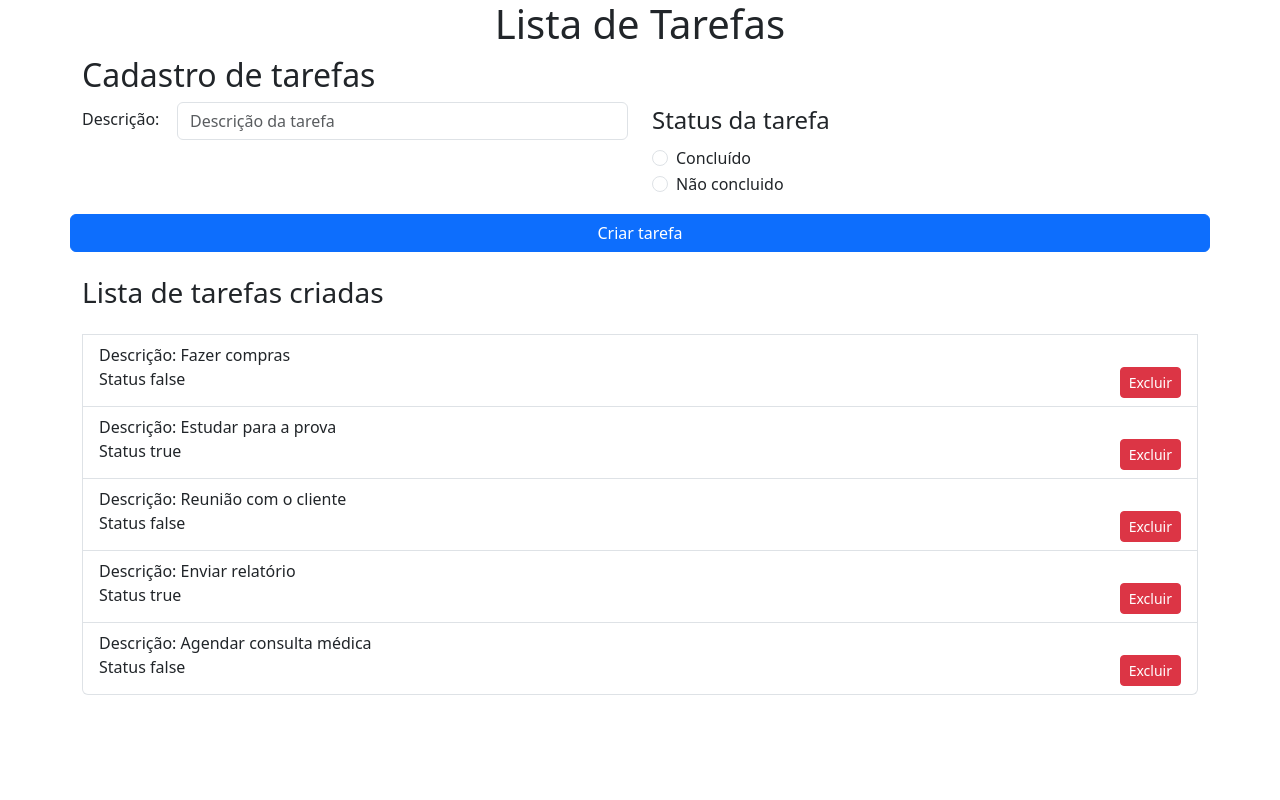
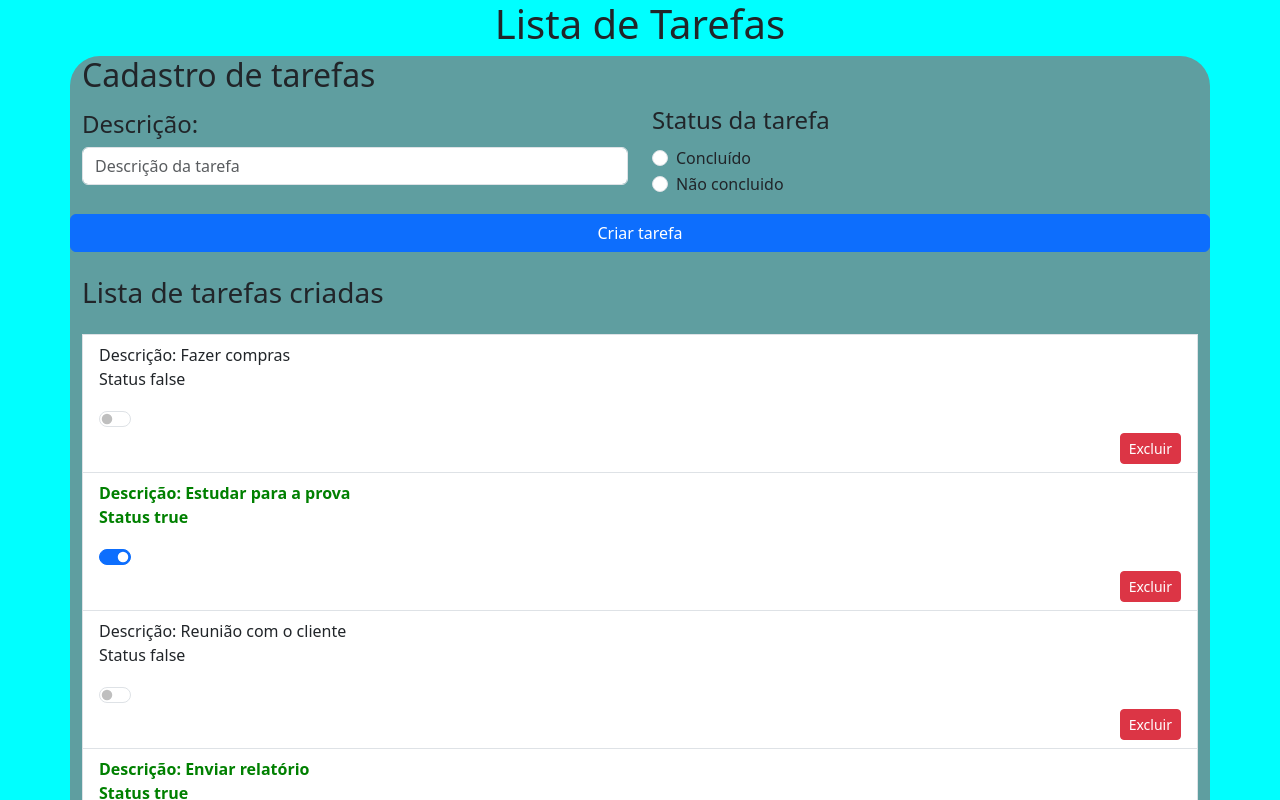
Before and after one commit to LincolnBarsotti/FACENS, an Angular app in the folder Programação Web/projetos-angular/lista-de-tarefas/: page / in a window 1280 px wide. Shown: the top 800 px of the page. Built offline with nearby package versions, Linux system fonts and the light colour scheme.

Commit message:
update angular project

```diff
--- a/Programação Web/projetos-angular/lista-de-tarefas/src/app/tarefas/tarefas.component.css
+++ b/Programação Web/projetos-angular/lista-de-tarefas/src/app/tarefas/tarefas.component.css
@@ -0,0 +1,5 @@
+.container{
+    background-color: cadetblue;
+    border-color: black;
+    border-radius: 30px;
+}
--- a/Programação Web/projetos-angular/lista-de-tarefas/src/app/tarefas/tarefas.component.html
+++ b/Programação Web/projetos-angular/lista-de-tarefas/src/app/tarefas/tarefas.component.html
@@ -1,10 +1,8 @@
 <div class="container ">
   <h2>Cadastro de tarefas</h2>
   <div class="row">
-        <div class="col-1 mt-lg-2">
-            <h6>Descrição: </h6>
-        </div>
-        <div class="col-5">
+    <div class="col-6 mt-lg-2">
+      <h4>Descrição: </h4>
       <input type="text" class="form-control" placeholder="Descrição da tarefa" [(ngModel)]="tarefas.descricaoDaTarefa">
     </div>
 
@@ -12,13 +10,16 @@
       <fieldset class="row mb-3">
         <legend class="col-form ">Status da tarefa</legend>
         <div class="col-sm-10">
-                    <form #radioForm="ngForm">  <div class="form-check">
-                        <input class="form-check-input" type="radio" id="gridRadios1" value="true" name="selectedStatus" [(ngModel)]="tarefas.selectedStatus">  <label class="form-check-label" for="gridRadios1">
+          <form #radioForm="ngForm">
+            <div class="form-check">
+              <input class="form-check-input" type="radio" id="gridRadios1" value="s" name="selectedStatus"
+                [(ngModel)]="tarefas.selectedStatus"> <label class="form-check-label" for="gridRadios1">
                 Concluído
               </label>
             </div>
             <div class="form-check disabled">
-                        <input class="form-check-input" type="radio" id="gridRadios3" value="false" name="selectedStatus" [(ngModel)]="tarefas.selectedStatus">  <label class="form-check-label" for="gridRadios3">
+              <input class="form-check-input" type="radio" id="gridRadios3" value="f" name="selectedStatus"
+                [(ngModel)]="tarefas.selectedStatus"> <label class="form-check-label" for="gridRadios3">
                 Não concluido
               </label>
             </div>
@@ -33,7 +34,16 @@
     <h3>Lista de tarefas criadas</h3>
     <p></p>
     <li *ngFor="let tarefa of listaDeTarefas" class="list-group-item">
-         Descrição:  {{ tarefa.descricao }} <br> Status {{ tarefa.status }}
+      <p *ngIf="tarefa.status; else outraCor" [ngStyle]="styleObject"> Descrição: {{ tarefa.descricao }} <br> Status {{
+        tarefa.status }}</p>
+      <ng-template #outraCor>
+        <p>Descrição: {{ tarefa.descricao }} <br> Status {{ tarefa.status }}</p>
+      </ng-template>
+
+        <div class="form-check form-switch">
+          <input class="form-check-input" type="checkbox" role="switch" id="flexSwitchCheckDefault" (click)="mudarStatusDaTarefa(tarefa)" [checked]="tarefa.status">
+        </div>
+
       <button class="btn btn-sm btn-danger float-end" (click)="deletarTarefa(tarefa)">Excluir</button>
     </li>
   </ul>
--- a/Programação Web/projetos-angular/lista-de-tarefas/src/app/tarefas/tarefas.component.ts
+++ b/Programação Web/projetos-angular/lista-de-tarefas/src/app/tarefas/tarefas.component.ts
@@ -28,11 +28,18 @@ export class TarefasComponent implements OnInit{
     { descricao: 'Agendar consulta médica', status: false }
   ];
 
+  validarStatus(strg: string){
+    if(strg == "f"){
+      return false
+    }
+    return true;
+  }
+
   criar() {
     if (this.tarefas.descricaoDaTarefa != "" && this.tarefas.selectedStatus != "") {
       let tarefaMomentanea: objetoTarefa = {
         descricao: this.tarefas.descricaoDaTarefa,
-        status: Boolean(this.tarefas.selectedStatus)
+        status: this.validarStatus(this.tarefas.selectedStatus)
       };
 
       this.listaDeTarefas.push(tarefaMomentanea);
@@ -49,19 +56,20 @@ export class TarefasComponent implements OnInit{
     this.listaDeTarefas = this.listaDeTarefas.filter( t => t !== tarefaListada);
   }
 
+  mudarStatusDaTarefa(tarefaListada:objetoTarefa){
+    for (let i = 0; i < this.listaDeTarefas.length; i++) {
+      if(this.listaDeTarefas[i] == tarefaListada){
+        this.listaDeTarefas[i].status = !tarefaListada.status;
+      }
+    }
+  }
+
+  styleObject = {
+    'color': 'green',
+    'font-weight': 'bold'
+  };
+
 }
-
-/*
-Suponha que você esteja construindo um aplicativo para gerenciar tarefas e deseja exibir uma lista de tarefas concluídas e não concluídas:
-A "Tarefa" terá as seguintes propriedades:
-descrição: string
-concluida: boolean
-No componente que exibe a lista de tarefas, crie um array "tarefas" que contém no mínimo 5 tarefas, sendo algumas concluídas e outras não concluídas.
-Use a diretiva *ngFor para iterar sobre o array "tarefas" e exibir cada tarefa em um elemento HTML <li> em uma lista não ordenada.
-Use a diretiva [ngStyle] para aplicar um estilo de texto tachado (riscado) nas tarefas concluídas na lista.
-Adicione um botão "Concluir" em cada tarefa da lista que alterna o valor da propriedade "concluida" da tarefa entre verdadeiro e falso.
-Dica: Para aplicar um estilo de texto tachado usando a diretiva [ngStyle], você pode definir uma expressão que retorna um objeto com a propriedade "text-decoration" definida como "line-through" se a tarefa estiver concluída
-*/
 interface objetoTarefa {
   descricao: string;
   status: boolean;
--- a/Programação Web/projetos-angular/lista-de-tarefas/src/styles.css
+++ b/Programação Web/projetos-angular/lista-de-tarefas/src/styles.css
@@ -1 +1,4 @@
 /* You can add global styles to this file, and also import other style files */
+body{
+    background-color: cyan;
+}
```
Lines whose indentation alone changed are shown as unchanged.
